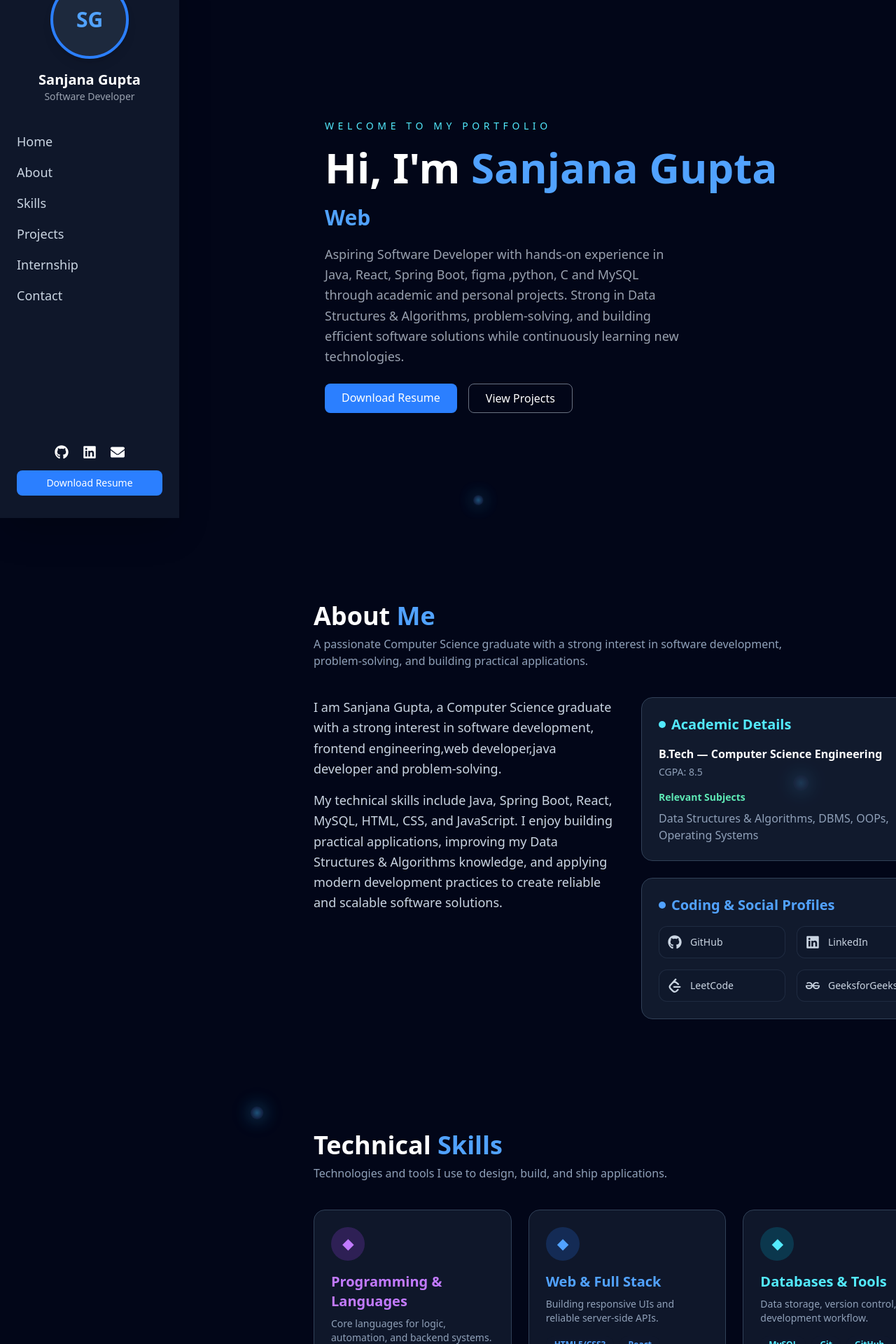
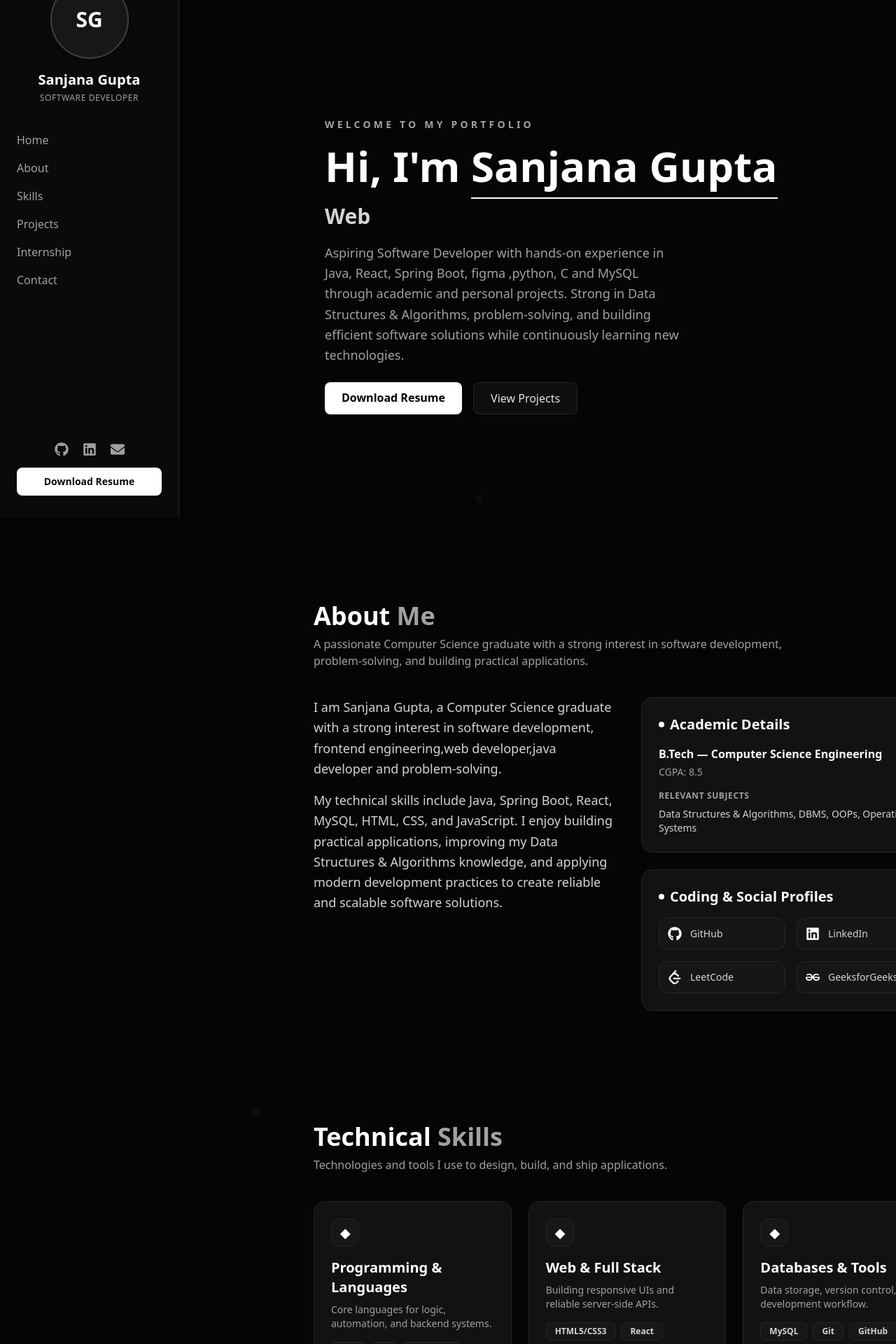
Before and after one commit to Sanjanagupta96/Portfolio, a React (Vite) app: page / in a window 1280 px wide. Shown: the part 60-1980 px from the top of the page at 70% size. Built offline with nearby package versions, Linux system fonts and the light colour scheme.

Commit message:
Update portfolio theme to ultra-modern minimalist dark monochrome

```diff
--- a/src/App.jsx
+++ b/src/App.jsx
@@ -10,7 +10,7 @@ import Contact from "./Pages/Contact";
 
 function App() {
   return (
-    <div className="min-h-screen bg-slate-950 text-white">
+    <div className="min-h-screen bg-[#050505] text-[#ffffff] selection:bg-neutral-800 selection:text-white">
       <Sidebar />
 
       <main className="relative min-h-screen w-full p-6 pt-24 md:p-10 md:pt-10 md:ml-64 overflow-hidden">
--- a/src/Components/Sidebar.jsx
+++ b/src/Components/Sidebar.jsx
@@ -27,14 +27,14 @@ function Avatar({ size = "lg" }) {
       <img
         src={profile.profileImage}
         alt={profile.name}
-        className={`${sizes[size]} rounded-full mx-auto border-4 border-blue-500 shadow-lg object-cover`}
+        className={`${sizes[size]} rounded-full mx-auto border-2 border-neutral-700 shadow-md object-cover`}
       />
     );
   }
 
   return (
     <div
-      className={`${sizes[size]} rounded-full border-4 border-blue-500 shadow-lg bg-slate-800 flex items-center justify-center font-bold text-blue-400 ${size === "lg" ? "mx-auto" : ""}`}
+      className={`${sizes[size]} rounded-full border-2 border-neutral-700 shadow-md bg-neutral-900 flex items-center justify-center font-bold text-white ${size === "lg" ? "mx-auto" : ""}`}
     >
       {profile.initials}
     </div>
@@ -43,13 +43,13 @@ function Avatar({ size = "lg" }) {
 
 function SocialLinks() {
   return (
-    <div className="flex justify-center gap-5 text-xl">
+    <div className="flex justify-center gap-5 text-xl text-neutral-400">
       {profile.social.github && (
         <a
           href={profile.social.github}
           target="_blank"
           rel="noreferrer"
-          className="hover:text-blue-400 transition"
+          className="hover:text-white transition"
         >
           <FaGithub />
         </a>
@@ -59,14 +59,14 @@ function SocialLinks() {
           href={profile.social.linkedin}
           target="_blank"
           rel="noreferrer"
-          className="hover:text-blue-400 transition"
+          className="hover:text-white transition"
         >
           <FaLinkedin />
         </a>
       )}
       <a
         href={`mailto:${profile.contact.email}`}
-        className="hover:text-blue-400 transition"
+        className="hover:text-white transition"
       >
         <FaEnvelope />
       </a>
@@ -76,7 +76,7 @@ function SocialLinks() {
 
 function NavLinks({ onNavigate }) {
   return (
-    <ul className="flex flex-col gap-4 text-lg">
+    <ul className="flex flex-col gap-4 text-base font-medium">
       {NAV_ITEMS.map(({ id, label }) => (
         <li key={id}>
           <button
@@ -85,7 +85,7 @@ function NavLinks({ onNavigate }) {
               scrollToSection(id);
               onNavigate?.();
             }}
-            className="w-full text-left text-slate-300 hover:text-blue-400 transition cursor-pointer"
+            className="w-full text-left text-neutral-400 hover:text-white transition cursor-pointer"
           >
             {label}
           </button>
@@ -100,25 +100,25 @@ function Sidebar() {
 
   return (
     <>
-      <header className="md:hidden fixed top-0 left-0 right-0 z-50 bg-[#0f172a] border-b border-slate-800 px-4 py-3 flex items-center justify-between">
+      <header className="md:hidden fixed top-0 left-0 right-0 z-50 bg-neutral-950 border-b border-neutral-800 px-4 py-3 flex items-center justify-between">
         <div className="flex items-center gap-3">
           <Avatar size="sm" />
           <div>
             <p className="text-sm font-semibold text-white">{profile.name}</p>
-            <p className="text-[11px] text-slate-400">{profile.title}</p>
+            <p className="text-[11px] text-neutral-400">{profile.title}</p>
           </div>
         </div>
         <button
           type="button"
           onClick={() => setMenuOpen((open) => !open)}
-          className="rounded-lg border border-slate-700 px-3 py-2 text-sm text-white hover:bg-slate-800 transition"
+          className="rounded-lg border border-neutral-700 px-3 py-2 text-sm text-white hover:bg-neutral-900 transition"
         >
           {menuOpen ? "Close" : "Menu"}
         </button>
       </header>
 
       {menuOpen && (
-        <div className="fixed top-16 left-0 right-0 bottom-0 z-40 overflow-auto bg-[#0f172a] px-4 py-6 md:hidden">
+        <div className="fixed top-16 left-0 right-0 bottom-0 z-40 overflow-auto bg-neutral-950 px-4 py-6 md:hidden">
           <NavLinks onNavigate={() => setMenuOpen(false)} />
           <div className="mt-8">
             <SocialLinks />
@@ -126,19 +126,19 @@ function Sidebar() {
           <a
             href={profile.resumeFile}
             download
-            className="mt-6 block text-center bg-blue-500 py-2 rounded-lg hover:bg-blue-600 transition"
+            className="mt-6 block text-center bg-white text-neutral-950 font-semibold py-2 rounded-lg hover:bg-neutral-200 transition"
           >
             Download Resume
           </a>
         </div>
       )}
 
-      <aside className="hidden md:flex fixed left-0 top-0 h-screen w-64 bg-[#0f172a] text-white flex-col justify-between py-8 px-6 shadow-2xl z-50">
+      <aside className="hidden md:flex fixed left-0 top-0 h-screen w-64 bg-neutral-950 border-r border-neutral-800 text-white flex-col justify-between py-8 px-6 shadow-xl z-50">
         <div>
           <div className="text-center">
             <Avatar size="lg" />
-            <h2 className="mt-4 text-xl font-semibold">{profile.name}</h2>
-            <p className="text-sm text-gray-400">{profile.title}</p>
+            <h2 className="mt-4 text-xl font-semibold text-white">{profile.name}</h2>
+            <p className="text-xs text-neutral-400 mt-1 uppercase tracking-wider">{profile.title}</p>
           </div>
           <div className="mt-10">
             <NavLinks />
@@ -150,7 +150,7 @@ function Sidebar() {
           <a
             href={profile.resumeFile}
             download
-            className="block bg-blue-500 py-2 rounded-lg hover:bg-blue-600 transition text-sm"
+            className="block bg-white text-neutral-950 font-semibold py-2.5 rounded-lg hover:bg-neutral-200 transition text-sm shadow-sm"
           >
             Download Resume
           </a>
--- a/src/Pages/About.jsx
+++ b/src/Pages/About.jsx
@@ -12,16 +12,16 @@ function About() {
         initial={{ opacity: 0, x: -30 }}
         whileInView={{ opacity: 1, x: 0 }}
         viewport={{ once: true }}
-        className="text-3xl sm:text-4xl font-bold mb-2"
+        className="text-3xl sm:text-4xl font-extrabold text-white mb-2"
       >
-        About <span className="text-blue-400">Me</span>
+        About <span className="text-neutral-400">Me</span>
       </motion.h2>
 
       <motion.p
         initial={{ opacity: 0 }}
         whileInView={{ opacity: 1 }}
         viewport={{ once: true }}
-        className="text-slate-400 mb-10 max-w-2xl"
+        className="text-neutral-400 mb-10 max-w-2xl"
       >
         {profile.aboutIntro}
       </motion.p>
@@ -32,7 +32,7 @@ function About() {
           initial={{ opacity: 0, y: 20 }}
           whileInView={{ opacity: 1, y: 0 }}
           viewport={{ once: true }}
-          className="space-y-4 text-lg leading-relaxed text-slate-300"
+          className="space-y-4 text-base sm:text-lg leading-relaxed text-neutral-300"
         >
           {profile.aboutParagraphs.map((paragraph) => (
             <p key={paragraph.slice(0, 40)}>{paragraph}</p>
@@ -47,36 +47,36 @@ function About() {
             whileInView={{ opacity: 1, y: 0 }}
             viewport={{ once: true }}
             transition={{ delay: 0.15 }}
-            className="bg-slate-800/60 border border-slate-700 rounded-2xl p-6"
+            className="bg-[#121212] border border-neutral-800 rounded-2xl p-6 hover:border-neutral-700 transition"
           >
-            <h3 className="text-xl font-semibold text-cyan-300 mb-4 flex items-center gap-2">
-              <span className="inline-flex h-2.5 w-2.5 rounded-full bg-cyan-300" />
+            <h3 className="text-xl font-bold text-white mb-4 flex items-center gap-2">
+              <span className="inline-flex h-2 w-2 rounded-full bg-white" />
               Academic Details
             </h3>
-            <div className="space-y-4 text-slate-300">
+            <div className="space-y-4 text-neutral-300">
               <div>
                 <p className="font-semibold text-white">{education.degree}</p>
-                <p className="text-sm text-slate-400 mt-1">CGPA: {education.cgpa}</p>
+                <p className="text-sm text-neutral-400 mt-1">CGPA: {education.cgpa}</p>
               </div>
               <div>
-                <p className="text-sm font-semibold text-emerald-300 mb-2">
+                <p className="text-xs uppercase tracking-wider font-semibold text-neutral-400 mb-2">
                   Relevant Subjects
                 </p>
-                <p className="text-slate-400">{education.subjects}</p>
+                <p className="text-neutral-300 text-sm">{education.subjects}</p>
               </div>
             </div>
           </motion.div>
 
-          {/* 💡 NEW: Profiles & Links Card */}
+          {/* Profiles & Links Card */}
           <motion.div
             initial={{ opacity: 0, y: 20 }}
             whileInView={{ opacity: 1, y: 0 }}
             viewport={{ once: true }}
             transition={{ delay: 0.25 }}
-            className="bg-slate-800/60 border border-slate-700 rounded-2xl p-6"
+            className="bg-[#121212] border border-neutral-800 rounded-2xl p-6 hover:border-neutral-700 transition"
           >
-            <h3 className="text-xl font-semibold text-blue-400 mb-4 flex items-center gap-2">
-              <span className="inline-flex h-2.5 w-2.5 rounded-full bg-blue-400" />
+            <h3 className="text-xl font-bold text-white mb-4 flex items-center gap-2">
+              <span className="inline-flex h-2 w-2 rounded-full bg-white" />
               Coding & Social Profiles
             </h3>
 
@@ -84,8 +84,8 @@ function About() {
               {/* GitHub */}
               {social.github && (
                 <a href={social.github} target="_blank" rel="noreferrer"
-                   className="flex items-center gap-3 p-3 bg-slate-900/50 rounded-xl border border-slate-700/50 text-slate-300 hover:text-white hover:border-slate-500 transition-all duration-300 group">
-                  <FaGithub size={20} className="group-hover:scale-110 transition-transform" />
+                   className="flex items-center gap-3 p-3 bg-neutral-900/80 rounded-xl border border-neutral-800 text-neutral-300 hover:text-white hover:bg-neutral-800 hover:border-neutral-700 transition-all duration-300 group">
+                  <FaGithub size={20} className="group-hover:scale-110 transition-transform text-white" />
                   <span className="font-medium">GitHub</span>
                 </a>
               )}
@@ -93,8 +93,8 @@ function About() {
               {/* LinkedIn */}
               {social.linkedin && (
                 <a href={social.linkedin} target="_blank" rel="noreferrer"
-                   className="flex items-center gap-3 p-3 bg-slate-900/50 rounded-xl border border-slate-700/50 text-slate-300 hover:text-[#0A66C2] hover:border-[#0A66C2]/50 transition-all duration-300 group">
-                  <FaLinkedin size={20} className="group-hover:scale-110 transition-transform" />
+                   className="flex items-center gap-3 p-3 bg-neutral-900/80 rounded-xl border border-neutral-800 text-neutral-300 hover:text-white hover:bg-neutral-800 hover:border-neutral-700 transition-all duration-300 group">
+                  <FaLinkedin size={20} className="group-hover:scale-110 transition-transform text-white" />
                   <span className="font-medium">LinkedIn</span>
                 </a>
               )}
@@ -102,8 +102,8 @@ function About() {
               {/* LeetCode */}
               {social.Leetcode && (
                 <a href={social.Leetcode} target="_blank" rel="noreferrer"
-                   className="flex items-center gap-3 p-3 bg-slate-900/50 rounded-xl border border-slate-700/50 text-slate-300 hover:text-[#FFA116] hover:border-[#FFA116]/50 transition-all duration-300 group">
-                  <SiLeetcode size={20} className="group-hover:scale-110 transition-transform" />
+                   className="flex items-center gap-3 p-3 bg-neutral-900/80 rounded-xl border border-neutral-800 text-neutral-300 hover:text-white hover:bg-neutral-800 hover:border-neutral-700 transition-all duration-300 group">
+                  <SiLeetcode size={20} className="group-hover:scale-110 transition-transform text-white" />
                   <span className="font-medium">LeetCode</span>
                 </a>
               )}
@@ -111,13 +111,11 @@ function About() {
               {/* GeeksforGeeks */}
               {social.GeeksforGeeks && (
                 <a href={social.GeeksforGeeks} target="_blank" rel="noreferrer"
-                   className="flex items-center gap-3 p-3 bg-slate-900/50 rounded-xl border border-slate-700/50 text-slate-300 hover:text-[#2F8D46] hover:border-[#2F8D46]/50 transition-all duration-300 group">
-                  <SiGeeksforgeeks size={20} className="group-hover:scale-110 transition-transform" />
+                   className="flex items-center gap-3 p-3 bg-neutral-900/80 rounded-xl border border-neutral-800 text-neutral-300 hover:text-white hover:bg-neutral-800 hover:border-neutral-700 transition-all duration-300 group">
+                  <SiGeeksforgeeks size={20} className="group-hover:scale-110 transition-transform text-white" />
                   <span className="font-medium">GeeksforGeeks</span>
                 </a>
               )}
-
-
             </div>
           </motion.div>
         </div>
--- a/src/Pages/Home.jsx
+++ b/src/Pages/Home.jsx
@@ -18,7 +18,7 @@ function Home() {
         initial={{ opacity: 0, y: 20 }}
         animate={{ opacity: 1, y: 0 }}
         transition={{ duration: 0.6 }}
-        className="text-sm uppercase tracking-[0.4em] text-cyan-300 mb-3"
+        className="text-xs sm:text-sm uppercase tracking-[0.3em] font-semibold text-neutral-400 mb-3"
       >
         {profile.heroTagline}
       </motion.p>
@@ -27,17 +27,17 @@ function Home() {
         initial={{ opacity: 0, y: 30 }}
         animate={{ opacity: 1, y: 0 }}
         transition={{ duration: 0.7, delay: 0.1 }}
-        className="text-4xl sm:text-5xl lg:text-6xl font-bold leading-tight"
+        className="text-4xl sm:text-5xl lg:text-6xl font-extrabold text-white leading-tight"
       >
         Hi, I&apos;m{" "}
-        <span className="text-blue-400">{profile.name}</span>
+        <span className="text-white border-b-2 border-white pb-1">{profile.name}</span>
       </motion.h1>
 
       <motion.div
         initial={{ opacity: 0 }}
         animate={{ opacity: 1 }}
         transition={{ delay: 0.3 }}
-        className="text-2xl sm:text-3xl text-blue-400 font-semibold mb-4 mt-4 min-h-[2.5rem]"
+        className="text-2xl sm:text-3xl text-neutral-300 font-bold mb-4 mt-4 min-h-[2.5rem]"
       >
         <TypeAnimation sequence={typewriterSequence} speed={50} repeat={Infinity} />
       </motion.div>
@@ -46,7 +46,7 @@ function Home() {
         initial={{ opacity: 0 }}
         animate={{ opacity: 1 }}
         transition={{ delay: 0.5 }}
-        className="text-gray-400 mb-6 max-w-lg text-lg leading-relaxed"
+        className="text-neutral-400 mb-6 max-w-lg text-lg leading-relaxed"
       >
         {profile.heroBio}
       </motion.p>
@@ -60,7 +60,7 @@ function Home() {
         <a
           href={profile.resumeFile}
           download
-          className="bg-blue-500 px-6 py-2 rounded-lg hover:bg-blue-600 transition"
+          className="bg-white text-black font-semibold px-6 py-2.5 rounded-lg hover:bg-neutral-200 transition shadow-sm"
         >
           Download Resume
         </a>
@@ -71,7 +71,7 @@ function Home() {
               .getElementById("projects")
               ?.scrollIntoView({ behavior: "smooth" })
           }
-          className="border border-gray-500 px-6 py-2 rounded-lg hover:bg-gray-700 transition"
+          className="border border-neutral-800 bg-neutral-900/60 text-neutral-200 font-medium px-6 py-2.5 rounded-lg hover:bg-neutral-800 hover:text-white transition cursor-pointer"
         >
           View Projects
         </button>
--- a/src/Pages/Skills.jsx
+++ b/src/Pages/Skills.jsx
@@ -1,22 +1,10 @@
 import { motion } from "framer-motion";
 import { profile } from "../data/profile";
 
-const colorMap = {
-  purple: {
-    icon: "bg-purple-500/20",
-    title: "text-purple-400",
-    tag: "text-purple-400",
-  },
-  blue: {
-    icon: "bg-blue-500/20",
-    title: "text-blue-400",
-    tag: "text-blue-400",
-  },
-  cyan: {
-    icon: "bg-cyan-500/20",
-    title: "text-cyan-300",
-    tag: "text-cyan-300",
-  },
+const monochromeStyle = {
+  icon: "bg-neutral-900 border border-neutral-800 text-white",
+  title: "text-white",
+  tag: "bg-neutral-900 text-neutral-300 border border-neutral-800 hover:border-neutral-600 hover:text-white transition-colors duration-200",
 };
 
 function Skills() {
@@ -26,22 +14,21 @@ function Skills() {
         initial={{ opacity: 0, x: -30 }}
         whileInView={{ opacity: 1, x: 0 }}
         viewport={{ once: true }}
-        className="text-3xl sm:text-4xl font-bold mb-2"
+        className="text-3xl sm:text-4xl font-extrabold text-white mb-2"
       >
-        Technical <span className="text-blue-400">Skills</span>
+        Technical <span className="text-neutral-400">Skills</span>
       </motion.h2>
       <motion.p
         initial={{ opacity: 0 }}
         whileInView={{ opacity: 1 }}
         viewport={{ once: true }}
-        className="text-slate-400 mb-10 max-w-2xl"
+        className="text-neutral-400 mb-10 max-w-2xl"
       >
         Technologies and tools I use to design, build, and ship applications.
       </motion.p>
 
       <div className="grid md:grid-cols-2 xl:grid-cols-3 gap-6">
         {profile.skills.map((group, index) => {
-          const c = colorMap[group.color];
           return (
             <motion.div
               key={group.title}
@@ -49,22 +36,22 @@ function Skills() {
               whileInView={{ opacity: 1, y: 0 }}
               viewport={{ once: true }}
               transition={{ delay: index * 0.1 }}
-              className="bg-slate-800/50 border border-slate-700 rounded-2xl p-6 hover:border-slate-600 transition"
+              className="bg-[#121212] border border-neutral-800 rounded-2xl p-6 hover:border-neutral-700 transition"
             >
               <div
-                className={`w-12 h-12 ${c.icon} rounded-full flex items-center justify-center mb-4`}
+                className={`w-10 h-10 ${monochromeStyle.icon} rounded-xl flex items-center justify-center mb-4`}
               >
-                <span className={`text-xl font-semibold ${c.title}`}>◆</span>
+                <span className="text-lg font-bold">◆</span>
               </div>
-              <h3 className={`text-xl font-semibold ${c.title} mb-2`}>
+              <h3 className="text-xl font-bold text-white mb-2">
                 {group.title}
               </h3>
-              <p className="text-slate-400 text-sm mb-4">{group.description}</p>
+              <p className="text-neutral-400 text-sm mb-4">{group.description}</p>
               <div className="flex flex-wrap gap-2">
                 {group.items.map((item) => (
                   <span
                     key={item}
-                    className={`text-xs font-semibold px-3 py-1 rounded-full bg-slate-900 ${c.tag}`}
+                    className={`text-xs font-semibold px-3 py-1 rounded-md ${monochromeStyle.tag}`}
                   >
                     {item}
                   </span>
--- a/src/index.css
+++ b/src/index.css
@@ -7,8 +7,8 @@ html {
 body {
   margin: 0;
   padding: 0;
-  background: #020617;
-  color: white;
+  background: #050505;
+  color: #ffffff;
   font-family: ui-sans-serif, system-ui, sans-serif;
 }
 
@@ -23,11 +23,11 @@ body {
 .page-bubble-wrapper .page-bubble {
   position: absolute;
   border-radius: 9999px;
-  background: rgba(96, 165, 250, 0.25);
+  background: rgba(255, 255, 255, 0.03);
   box-shadow:
-    0 0 25px rgba(56, 189, 248, 0.6),
-    0 0 50px rgba(56, 189, 248, 0.3);
-  opacity: 0.8;
+    0 0 15px rgba(255, 255, 255, 0.03),
+    0 0 30px rgba(255, 255, 255, 0.01);
+  opacity: 0.6;
   animation: page-bubble-float 8s ease-in-out infinite;
 }
 
@@ -36,7 +36,7 @@ body {
   position: absolute;
   inset: 0;
   border-radius: 9999px;
-  background: radial-gradient(circle, rgba(56, 189, 248, 0.4), transparent 60%);
+  background: radial-gradient(circle, rgba(255, 255, 255, 0.05), transparent 60%);
 }
 
 .page-bubble-wrapper .bubble-a {
```
Also changed, not shown: src/Pages/Contact.jsx (+8 -29 lines), src/Pages/Internship.jsx (+9 -9 lines), src/Pages/Projects.jsx (+14 -10 lines).
